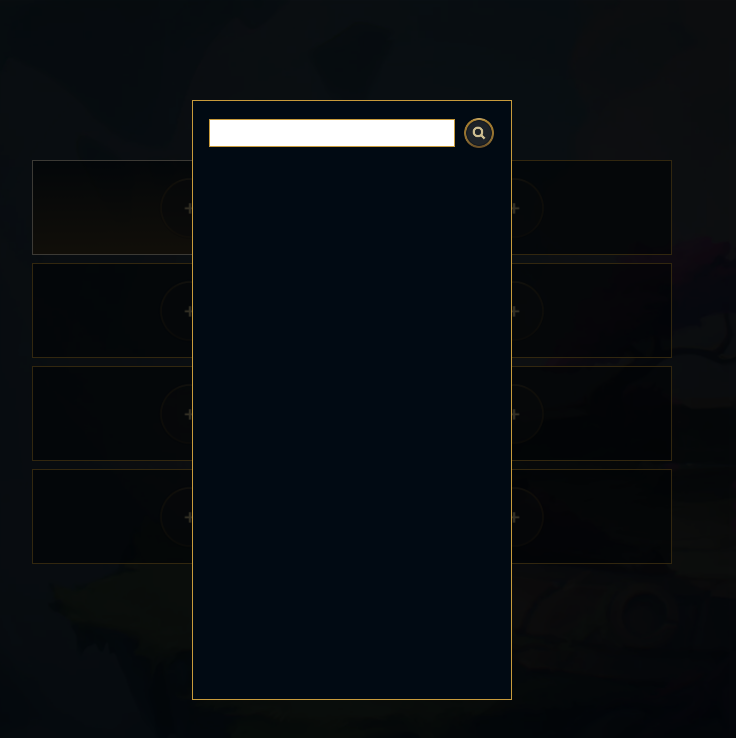
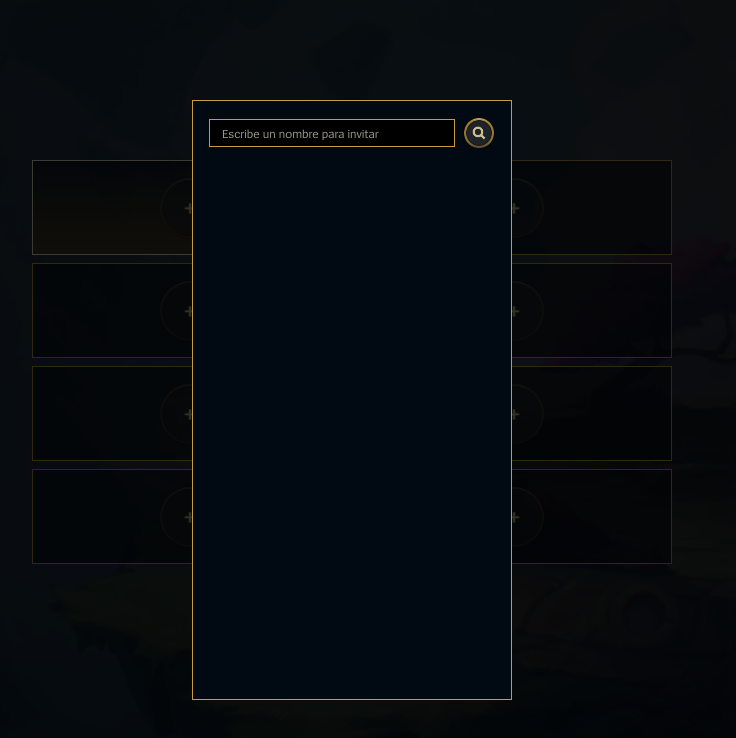
Before and after one commit to JoaquinMeneses/Randomizer-LOL, a React (Vite) app: page / in a window 1280 px wide. Both pictures are taken after a click on the button 478 px from the left and 207 px from the top of the page. Shown: the top 738 px of the page, without its empty margins (288-1024 px from the left). Built offline with nearby package versions, Linux system fonts and the light colour scheme.

Commit message:
Modify: modal for invite players

```diff
--- a/src/assets/components/InvitePlayerModal.jsx
+++ b/src/assets/components/InvitePlayerModal.jsx
@@ -11,7 +11,11 @@ const InvitePlayerModal = ({ closeModal }) => {
     <div className="fixed inset-0 flex items-center justify-center bg-black/75">
       <div className="bg-grey-hextech-black w-1/4 h-3/4 border border-gold-4 p-4">
         <form className="flex items-center gap-2">
-          <input type="text" className="w-full flex-1 h-7 border border-gold-4" />
+          <input
+            type="text"
+            placeholder="Escribe un nombre para invitar"
+            className="w-full flex-1 h-7 text-xs text-gold-1 pl-2 bg-black border border-gold-4 focus:border-gold-1 focus:outline-none placeholder:font-spiegel placeholder:text-grey-1 placeholder:pl-1"
+          />
           <Button
             desc="Add players"
             size={8}
```
